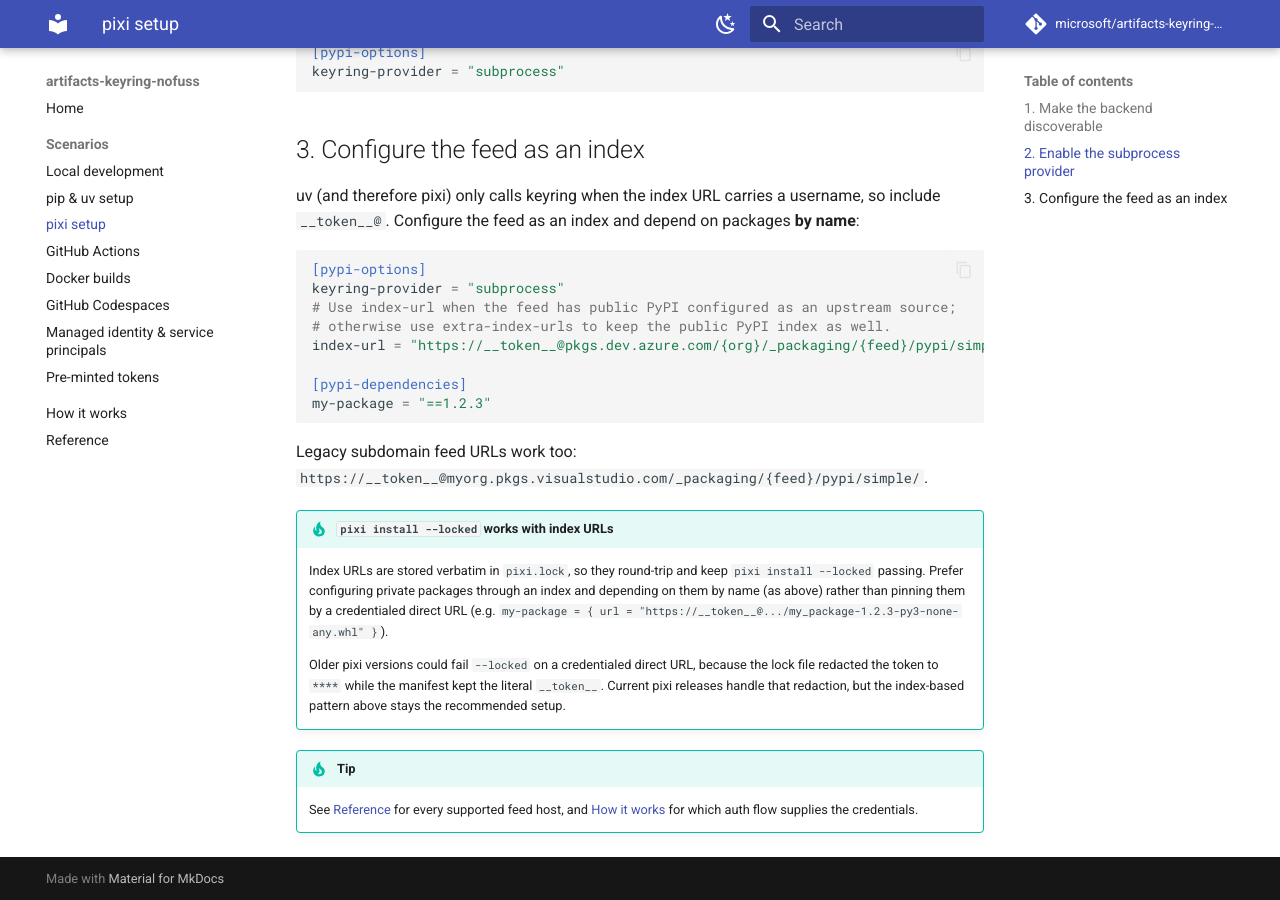
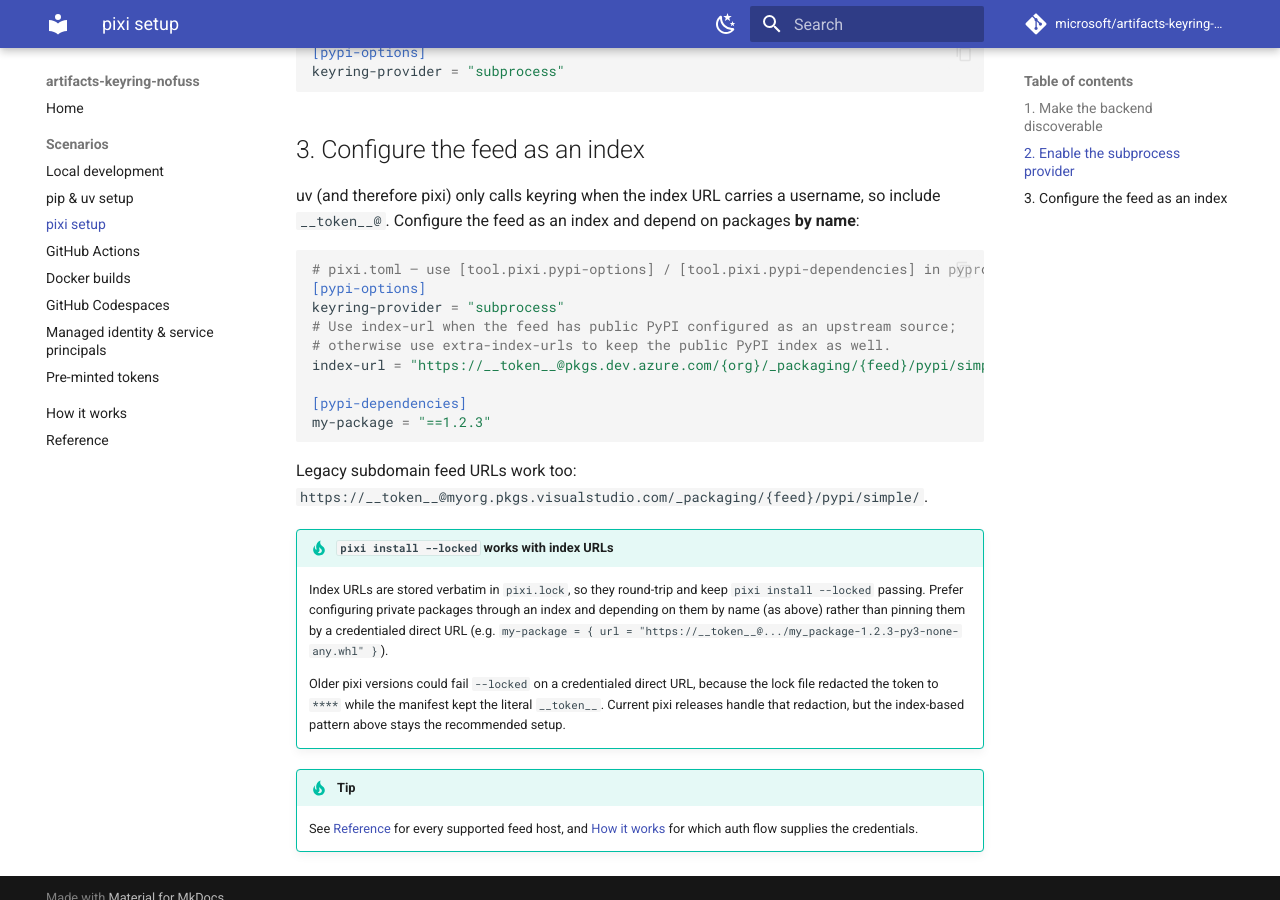
Before and after one commit to microsoft/artifacts-keyring-nofuss, an MkDocs documentation site: the page built from docs/pixi.md, in a window 1280 px wide and 900 px high, scrolled down 745 px. Built offline with MkDocs 1.6.1 and Material for MkDocs 9.7.7, drawn with Linux system fonts in a browser that asks for light colours; comment, search, counter and statistics services are not loaded.

Commit message:
docs(pixi): clarify the example targets pixi.toml top-level tables
Annotate the snippet to make explicit that `[pypi-options]` and
`[pypi-dependencies]` are top-level tables in pixi.toml (and are prefixed
with `tool.pixi` in pyproject.toml), so the manifest context is unambiguous.

Co-authored-by: Copilot <223556219+Copilot@users.noreply.github.com>
Copilot-Session: e6212e5b-898c-448d-beea-ec65b3a25a13

````diff
--- a/docs/pixi.md
+++ b/docs/pixi.md
@@ -41,6 +41,7 @@ username, so include `__token__@`. Configure the feed as an index and depend on
 packages **by name**:
 
 ```toml
+# pixi.toml — use [tool.pixi.pypi-options] / [tool.pixi.pypi-dependencies] in pyproject.toml
 [pypi-options]
 keyring-provider = "subprocess"
 # Use index-url when the feed has public PyPI configured as an upstream source;
````
